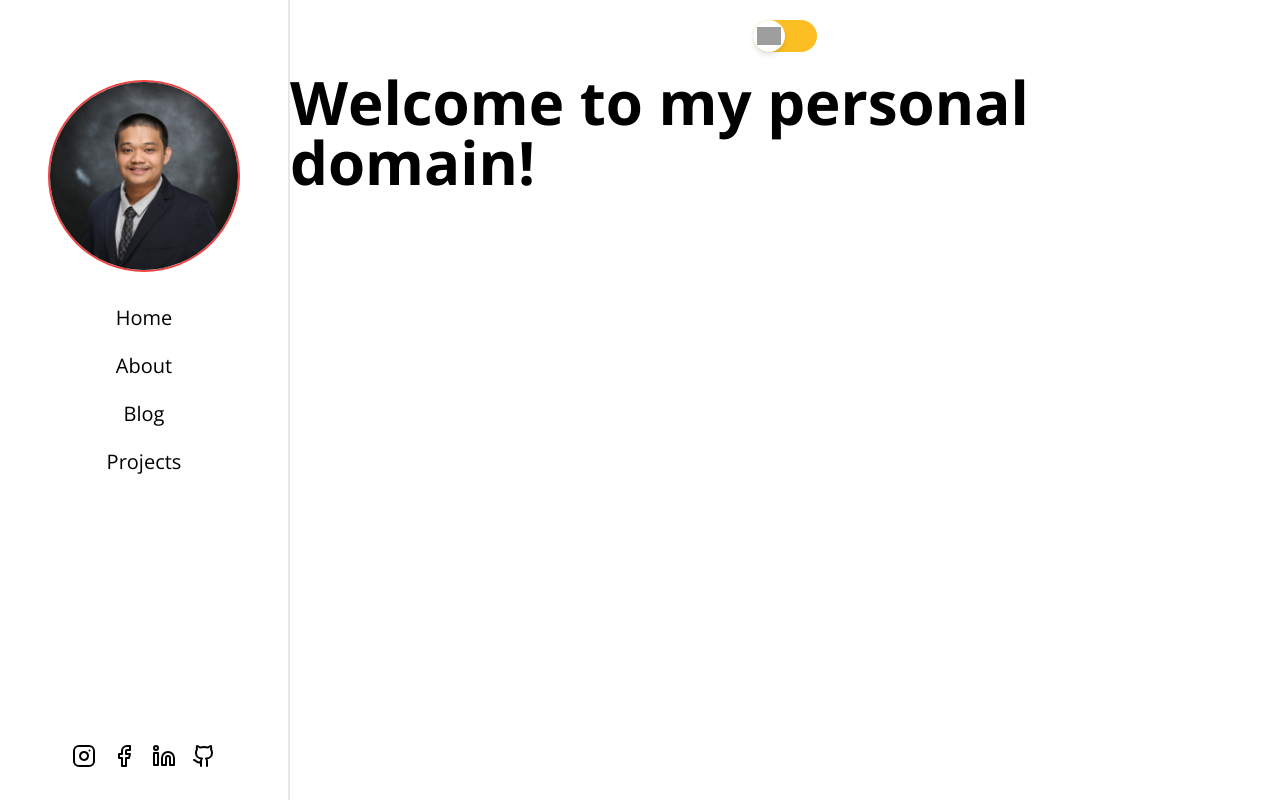
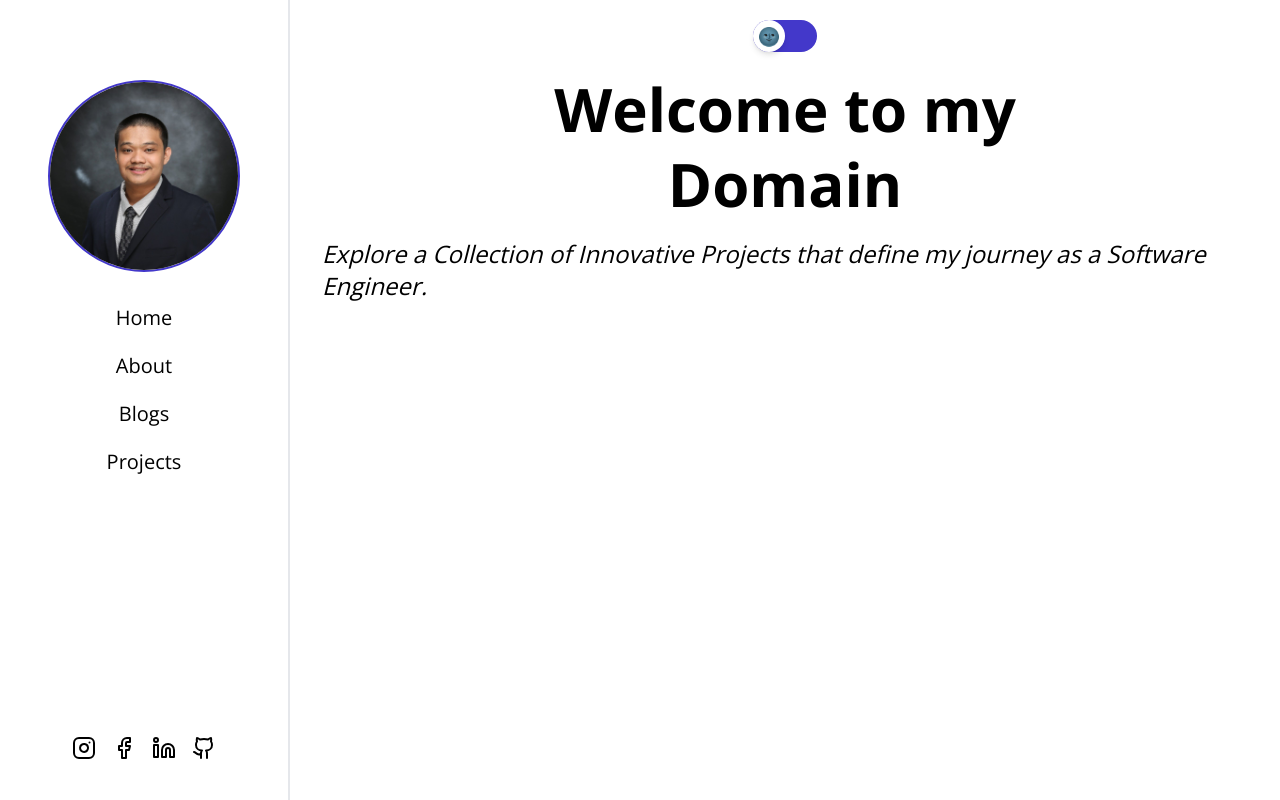
Before and after one commit to stolenfallen1/my-personal-domain, a Next.js app: page / in a window 1280 px wide. Built offline with nearby package versions, Linux system fonts and the light colour scheme; grey boxes are pictures that could not be loaded.

Commit message:
UI Fix: Light mode and Dark Mode Emoji hydration and mobile view sidebar progress

```diff
--- a/app/layout.tsx
+++ b/app/layout.tsx
@@ -11,7 +11,7 @@ const openSans = Open_Sans({
 })
 
 export const metadata: Metadata = {
-  title: "My Personal Domain",
+  title: "Llyod Quizeo's Portfolio",
   description: "Jhon Llyod Quizeo's portfolio website",
 };
 
@@ -25,7 +25,7 @@ export default function RootLayout({
       <body className={cn("flex", openSans.className)}>
         <ThemeProvider attribute="class" defaultTheme="light" enableSystem disableTransitionOnChange>
           <Sidebar />
-          <main className="relative flex flex-1">
+          <main className="relative max-w-screen-2xl mx-auto flex-1">
             <MobileSidebar />
             {children}
           </main>
--- a/app/page.tsx
+++ b/app/page.tsx
@@ -6,10 +6,20 @@ export default function Home() {
       <section className="py-5">
         <ThemeSwitcher />
       </section>
-      <section className="flex flex-col">
-        <h1 className="font-bold text-6xl">
-          Welcome to my personal domain!
-        </h1>
+      <section className="flex flex-col items-center">
+        <div className="mb-4 flex flex-col items-center">
+          <h1 className="font-bold text-6xl leading-tight">
+            Welcome to my
+          </h1>
+          <h1 className="font-bold text-6xl leading-tight">
+            Domain
+          </h1>
+        </div>
+        <div className="flex flex-col items-center px-8">
+          <p className="text-2xl italic font-light">
+            Explore a Collection of Innovative Projects that define my journey as a Software Engineer.
+          </p>
+        </div>
       </section>
     </main>
   );
--- a/components/sidebar/mobile-sidebar.tsx
+++ b/components/sidebar/mobile-sidebar.tsx
@@ -3,26 +3,40 @@
 import Link from 'next/link'
 import Image from 'next/image'
 import { useState } from 'react';
+import { cn } from '@/lib/utils';
 import BusinessImage from "@/public/images/business_image.jpeg";
 import AltBusinessImage from "@/public/images/alt_business_image.svg";
 import { NAV_MENU } from '@/lib/constants/nav-menu'
 import { Instagram, Facebook, Linkedin, Github, Menu } from 'lucide-react';
 
 export function MobileSidebar() {
+    const [isMenuOpen, setIsMenuOpen] = useState(false);
+
+    const toggleMenu = () => {
+        setIsMenuOpen(!isMenuOpen);
+    }
+
     return (
         <>
             <nav className="block md:hidden absolute top-6 left-2">
-                <Menu />
-                {/* <ul>
-                    {NAV_MENU.map((item) => (
-                        <li key={item.label}>
-                            <Link href={item.href
-                            }>
-                                <p className="text-md lg:text-xl font-extralight hover:underline">{item.label}</p>
-                            </Link>
-                        </li>
-                    ))}
-                </ul> */}
+                <Menu onClick={toggleMenu} className="cursor-pointer hover:text-indigo-700 hover:dark:text-amber-400" />
+                <div className={cn("fixed inset-0 bg-black bg-opacity-50 z-50 transition-opacity", isMenuOpen ? "opacity-100 pointer-events-auto" : "opacity-0 pointer-events-none")} />
+                <div className={cn("fixed top-0 left-0 h-full w-1/2 bg-white shadow-lg z-50 transform transition-transform", isMenuOpen ? "translate-x-0" : "-translate-x-full")}>
+                        <ul className="mt-4">
+                        {NAV_MENU.map((item) => (
+                            <li key={item.label}>
+                                <Link href={item.href}>
+                                    <p
+                                        className="text-md lg:text-xl font-extralight hover:underline"
+                                        onClick={() => setIsMenuOpen(false)}
+                                    >
+                                        {item.label}
+                                    </p>
+                                </Link>
+                            </li>
+                            ))}
+                        </ul>
+                </div>
             </nav>
         </>
     )
--- a/components/sidebar/sidebar.tsx
+++ b/components/sidebar/sidebar.tsx
@@ -5,7 +5,7 @@ import Image from 'next/image'
 import { useState } from 'react';
 import BusinessImage from "@/public/images/business_image.jpeg";
 // import AltBusinessImage from "@/public/images/alt_business_image.svg";
-import { NAV_MENU } from '@/lib/constants/nav-menu'
+import { NAV_MENU, SOCIAL_MEDIA } from '@/lib/constants/nav-menu'
 import { Instagram, Facebook, Linkedin, Github, Menu } from 'lucide-react';
 
 export function Sidebar() {
@@ -25,7 +25,7 @@ export function Sidebar() {
                             src={BusinessImage}
                             alt="business profile image"
                             objectFit="cover"
-                            className="w-36 h-36 lg:w-48 lg:h-48 top-0 left-0 object-cover rounded-full border-2 border-red-500 cursor-pointer"
+                            className="w-36 h-36 lg:w-48 lg:h-48 top-0 left-0 object-cover rounded-full border-2 cursor-pointer border-indigo-700 dark:border-amber-400"
                             onClick={handleLogoClick}
                         />
                     </div>
@@ -39,11 +39,15 @@ export function Sidebar() {
                         </li>
                     ))}
                 </ul>
-                <ul className="flex items-center gap-4 absolute bottom-8">
-                    <Instagram />
-                    <Facebook />
-                    <Linkedin />
-                    <Github />
+                <ul className="flex items-center gap-4 absolute bottom-10">
+                    {SOCIAL_MEDIA.map((item) => (
+                        <Link href={item.href}>
+                            {item.label === "Instagram" && <Instagram size={24} className="hover:text-red-400" />}
+                            {item.label === "Facebook" && <Facebook size={24} className="hover:text-blue-800" />}
+                            {item.label === "Linkedin" && <Linkedin size={24}  className="hover:text-sky-500" />}
+                            {item.label === "Github" && <Github size={24} className="hover:text-slate-400" />}
+                        </Link>
+                    ))}
                 </ul>
             </nav>
         </>
--- /dev/null
+++ b/components/theme/emojis/theme-switch-emoji.tsx
@@ -0,0 +1,25 @@
+"use client";
+
+import { useEffect, useState } from 'react';
+
+export default function ThemeSwitchEmoji({ isDark }: { isDark: boolean }) {
+    const [isClient, setIsClient] = useState(false);
+
+    useEffect(() => {
+        setIsClient(true);
+    }, []);
+
+    if (!isClient) {
+        return null;
+    }
+
+    return (
+        <div className="text-lg">
+            {isDark ? (
+                <span>🌞</span>
+            ) : (
+                <span>🌚</span>
+            )}
+        </div>
+    );
+}
--- a/components/theme/theme-switcher.tsx
+++ b/components/theme/theme-switcher.tsx
@@ -1,15 +1,12 @@
 "use client";
 
-import Image from "next/image";
 import { useTheme } from "next-themes";
 import { useState } from "react";
-import { cn } from "@/lib/utils";
-import Sun from "@/public/icons/sun.png";
-import Moon from "@/public/icons/moon.png";
+import ThemeSwitchEmoji from "./emojis/theme-switch-emoji";
 
 export function ThemeSwitcher() {
-    const { theme, setTheme } = useTheme();
-    const [isDarkMode, setIsDarkMode] = useState(theme === "dark");
+    const { resolvedTheme, setTheme } = useTheme();
+    const [isDarkMode, setIsDarkMode] = useState(resolvedTheme === "dark");
 
     const toggleTheme = () => {
         const newTheme = isDarkMode ? "light" : "dark";
@@ -20,19 +17,14 @@ export function ThemeSwitcher() {
     return (
         <div className="flex items-center justify-center">
             <button
-                className={cn("relative w-16 h-8 rounded-full p-1 transition-all duration-300", isDarkMode ? "bg-gray-800" : "bg-amber-400")}
+                className="relative w-16 h-8 rounded-full p-1 transition-all duration-300 bg-indigo-700 dark:bg-amber-400"
                 onClick={toggleTheme}
             >
-                <div
-                    className={cn("absolute inset-0 flex items-center justify-center w-8 h-8 rounded-full bg-white shadow-md transform transition-transform duration-300", isDarkMode ? "translate-x-full" : "translate-x-0")}
+                <span
+                    className="absolute inset-0 flex items-center justify-center w-8 h-8 rounded-full bg-white shadow-md transform transition-transform duration-300 translate-x-0 dark:translate-x-full"
                 >
-                    <Image
-                        src={isDarkMode ? Sun : Moon}
-                        alt="Switch Icons for Light and Dark Mode"
-                        width={24}
-                        height={24}
-                    />
-                </div>
+                    <ThemeSwitchEmoji isDark={isDarkMode} />
+                </span>
             </button>
         </div>
     );
--- a/lib/constants/nav-menu.ts
+++ b/lib/constants/nav-menu.ts
@@ -8,11 +8,30 @@ export const NAV_MENU = [
         href: "/about",
     },
     {
-        label: "Blog",
-        href: "/blog",
+        label: "Blogs",
+        href: "/blogs",
     },
     {
         label: "Projects",
         href: "/projects",
     },
 ];
+
+export const SOCIAL_MEDIA = [
+    {
+        label: "Instagram",
+        href: "https://www.instagram.com/llyd_qzo/",
+    },
+    {
+        label: "Facebook",
+        href: "https://www.facebook.com/stolenfallen1/",
+    },
+    {
+        label: "Linkedin",
+        href: "https://www.linkedin.com/in/jhon-llyod-quizeo-b17b56260/",
+    },
+    {
+        label: "Github",
+        href: "https://github.com/stolenfallen1",
+    },
+];
```
